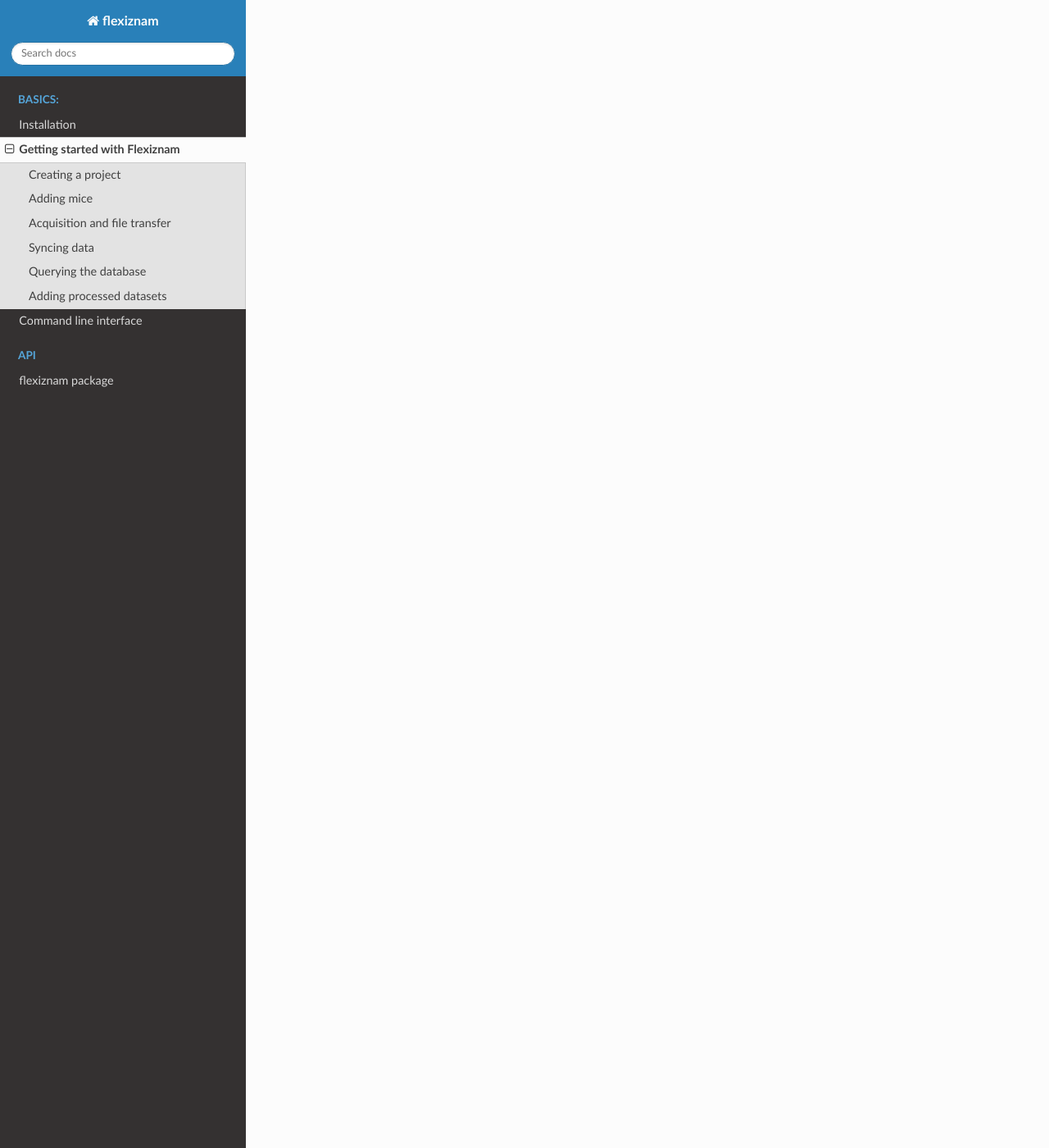
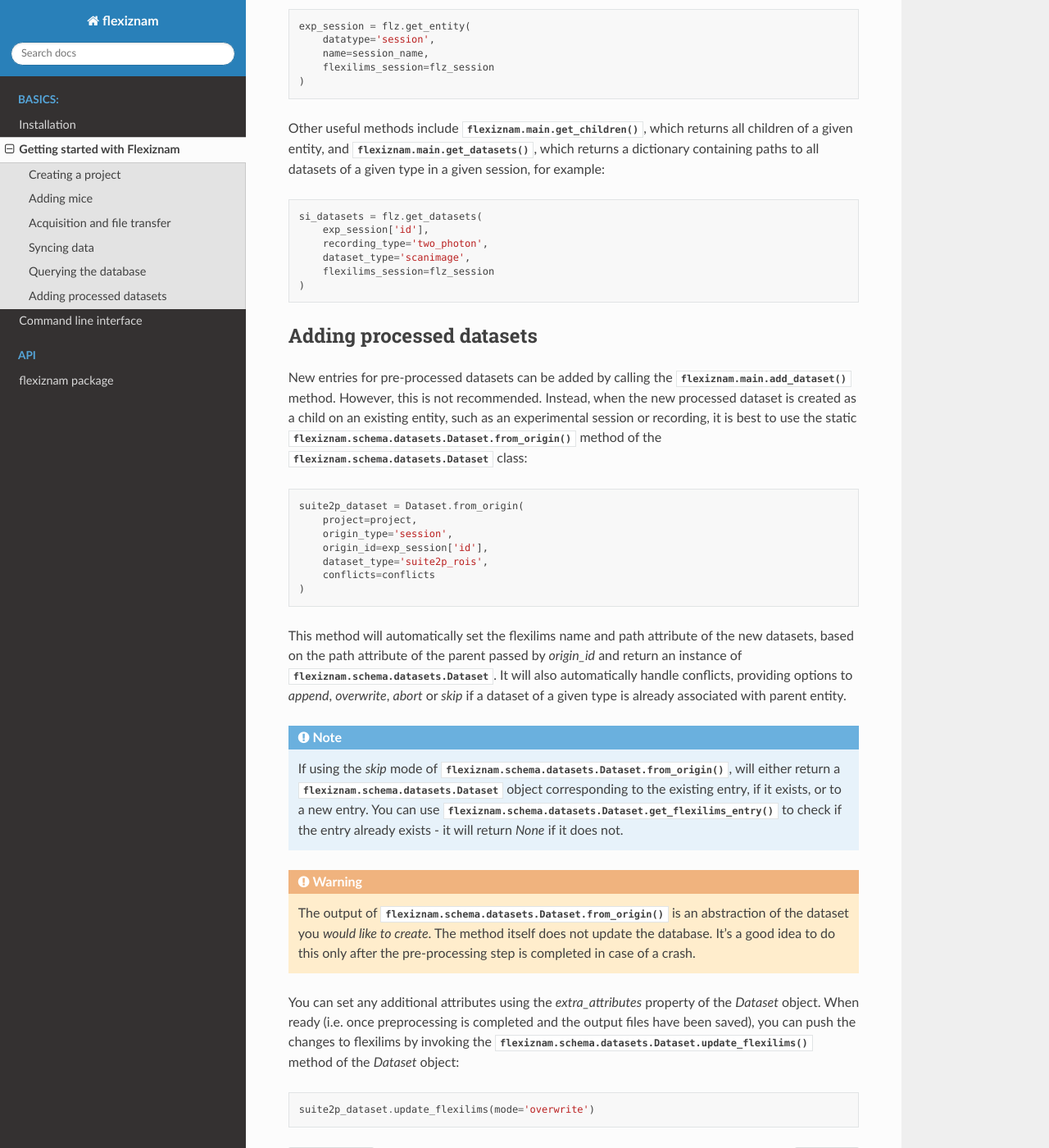
Before and after one commit to znamlab/flexiznam, a Sphinx documentation site: the page built from docs/source/quickstart.rst, in a window 1280 px wide and 1400 px high, scrolled down 2950 px. Shown: the whole window at 82% size. Built offline with Sphinx 7.4.7 and the Read the Docs theme 2.0.0, drawn with Linux system fonts in a browser that asks for light colours; some of the changed text lies outside the part shown.

Commit message:
doc: add quick start guide and make extensive improvements throughout

```diff
--- a/docs/source/conf.py
+++ b/docs/source/conf.py
@@ -38,6 +38,12 @@ extensions = [
     'sphinx_click'
 ]
 
+intersphinx_mapping = {
+    'python': ('https://docs.python.org/3', None),
+    'pandas': ('https://pandas.pydata.org/docs/', None)
+}
+
+
 # Add any paths that contain templates here, relative to this directory.
 templates_path = ['_templates']
 
--- a/docs/source/quickstart.rst
+++ b/docs/source/quickstart.rst
@@ -44,11 +44,12 @@ Mount the CAMP drive and just do::
 With ``/e`` to copy recursively, including empty directory and ``/z`` to use
 restartable mode (in case connection is lost).
 
-You can also consider:
+.. note::
+  You can also consider:
 
-* ``/j`` to copy using unbuffered I/O (recommended for large files).
-* ``/copy:DAT`` to copy data, attributes and timestamps but not ownership or ACL.
-* ``/move`` to move instead of copying (delete after successful upload)
+  * ``/j`` to copy using unbuffered I/O (recommended for large files).
+  * ``/copy:DAT`` to copy data, attributes and timestamps but not ownership or ACL.
+  * ``/move`` to move instead of copying (delete after successful upload)
 
 Syncing data
 ------------
@@ -100,13 +101,85 @@ the entries to flexilims::
 
 Querying the database
 ---------------------
+:py:mod:`flexiznam.main` provides high-level functions to retrieve and update
+entries on the database. Methods of :py:mod:`flexiznam.main` are directly available
+in the :py:mod:`flexiznam` namespace.
 
-:py:meth:`flexiznam.main.get_entities`
+First, create a Flexilims session by calling
+:py:meth:`flexiznam.main.get_flexilims_session`. This returns a :py:class:`flexilims.Flexilims`
+object with your authentication credential that you can pass to other methods.
+The simplest way is to just provide the project name and use the authentication
+details stored in the config files::
 
-:py:meth:`flexiznam.main.get_entity`
+  import flexiznam as flz
+  flz_session = flz.get_flexilims_session(project)
 
+:py:meth:`flexiznam.main.get_entities` is the most generic method and will retrieve
+any data type, filtered by name, id, origin, or arbitrary attribute. It returns
+a :py:class:`pandas.DataFrame` by default.
+
+:py:meth:`flexiznam.main.get_entity` has the same functionality but expects only
+a single result and returns a :py:class:`pandas.Series`::
+
+  exp_session = flz.get_entity(
+      datatype='session',
+      name=session_name,
+      flexilims_session=flz_session
+  )
+
+Other useful methods include :py:meth:`flexiznam.main.get_children`, which returns
+all children of a given entity, and :py:meth:`flexiznam.main.get_datasets`, which
+returns a dictionary containing paths to all datasets of a given type in a given
+session, for example::
+
+  si_datasets = flz.get_datasets(
+      exp_session['id'],
+      recording_type='two_photon',
+      dataset_type='scanimage',
+      flexilims_session=flz_session
+  )
 
 Adding processed datasets
 -------------------------
+New entries for pre-processed datasets can be added by calling the
+:py:meth:`flexiznam.main.add_dataset` method. However, this is not recommended.
+Instead, when the new processed dataset is created as a child on an existing
+entity, such as an experimental session or recording, it is best to use the
+static :py:meth:`flexiznam.schema.datasets.Dataset.from_origin` method of the
+:py:class:`flexiznam.schema.datasets.Dataset` class::
 
-:py:meth:`flexiznam.schema.datasets.Dataset.from_origin`
+  suite2p_dataset = Dataset.from_origin(
+      project=project,
+      origin_type='session',
+      origin_id=exp_session['id'],
+      dataset_type='suite2p_rois',
+      conflicts=conflicts
+  )
+
+This method will automatically set the flexilims name and path attribute of the
+new datasets, based on the path attribute of the parent passed by `origin_id`
+and return an instance of :py:class:`flexiznam.schema.datasets.Dataset`. It will
+also automatically handle conflicts, providing options to `append`, `overwrite`,
+`abort` or `skip` if a dataset of a given type is already associated with parent
+entity.
+
+.. note::
+  If using the `skip` mode of :py:meth:`flexiznam.schema.datasets.Dataset.from_origin`,
+  will either return a :py:class:`flexiznam.schema.datasets.Dataset`
+  object corresponding to the existing entry, if it exists, or to a new entry.
+  You can use :py:meth:`flexiznam.schema.datasets.Dataset.get_flexilims_entry`
+  to check if the entry already exists - it will return `None` if it does not.
+
+.. warning::
+  The output of :py:meth:`flexiznam.schema.datasets.Dataset.from_origin` is an abstraction
+  of the dataset you *would like to create*. The method itself does not update
+  the database. It's a good idea to do this only after the pre-processing step
+  is completed in case of a crash.
+
+You can set any additional attributes using the `extra_attributes` property of
+the `Dataset` object. When ready (i.e. once preprocessing is completed and the
+output files have been saved), you can push the changes to flexilims by invoking the
+:py:meth:`flexiznam.schema.datasets.Dataset.update_flexilims` method of the
+`Dataset` object::
+
+  suite2p_dataset.update_flexilims(mode='overwrite')
```
Also changed, not shown: 3 other files.
